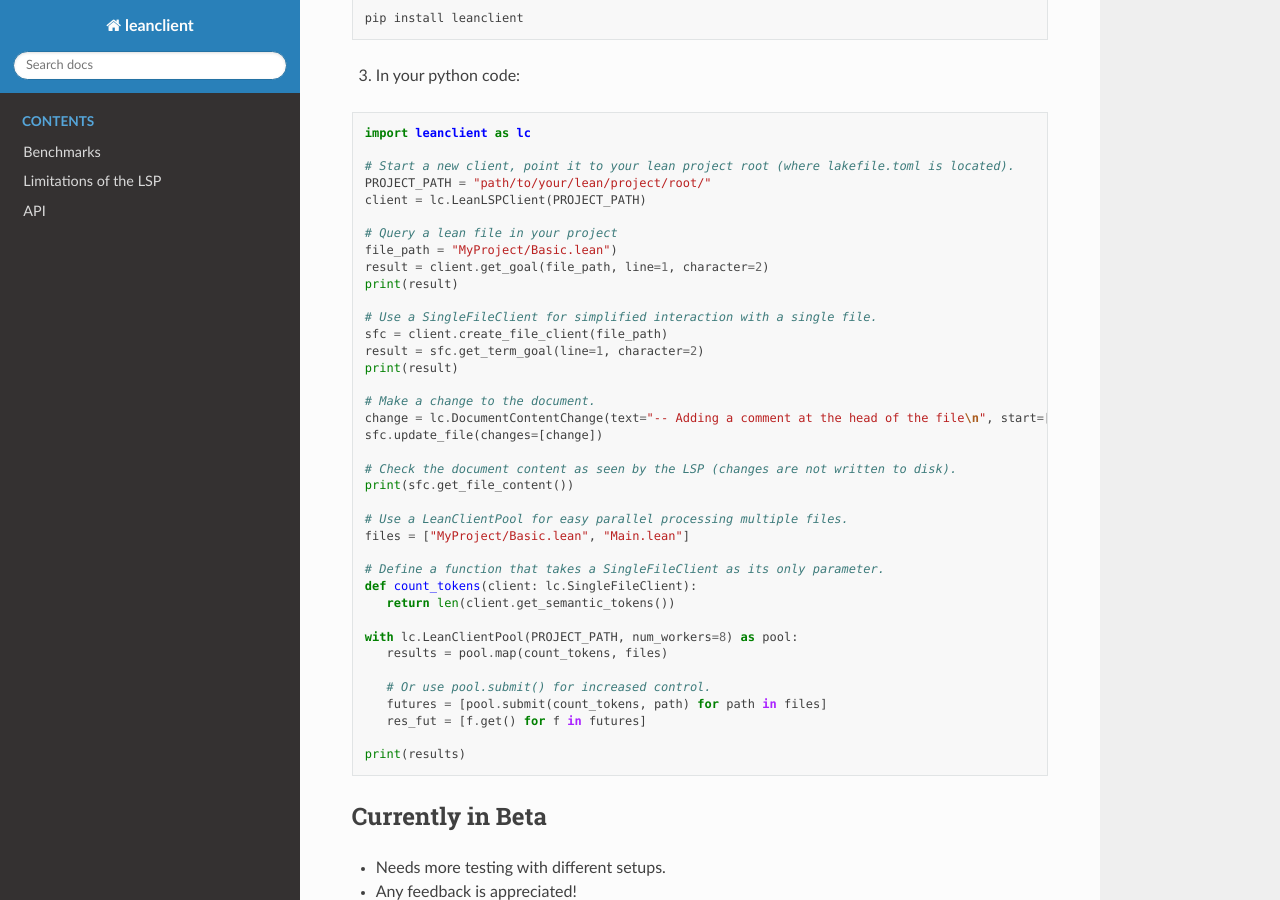
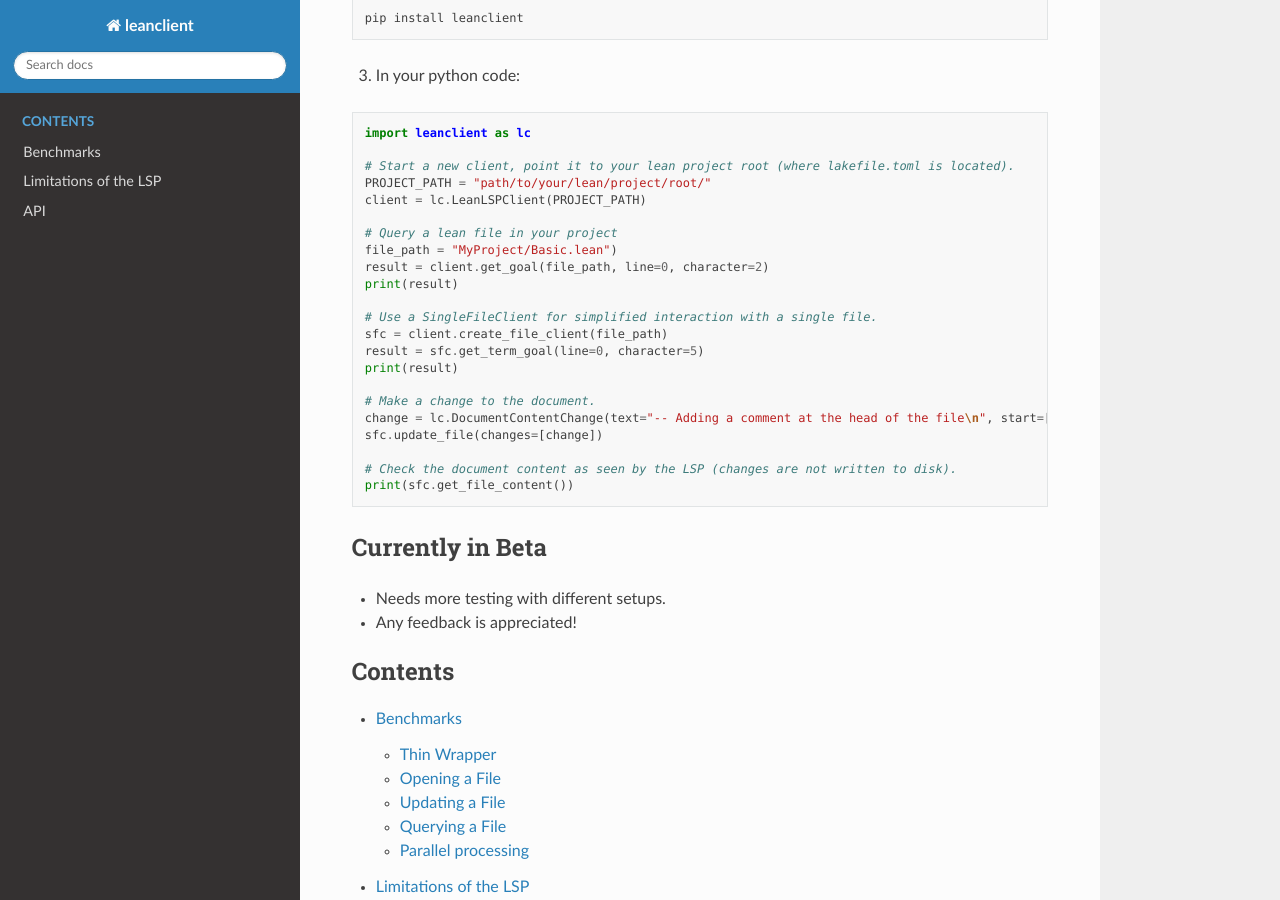
Before and after one commit to oOo0oOo/leanclient, a Sphinx documentation site: the page built from docs/source/index.rst, in a window 1280 px wide and 900 px high, scrolled down 835 px. Built offline with Sphinx 7.4.7 and the Read the Docs theme 3.1.0, drawn with Linux system fonts in a browser that asks for light colours.

Commit message:
[docs] Pool is not supported well on Windows

```diff
--- a/docs/source/index.rst
+++ b/docs/source/index.rst
@@ -49,12 +49,12 @@
 
    # Query a lean file in your project
    file_path = "MyProject/Basic.lean")
-   result = client.get_goal(file_path, line=1, character=2)
+   result = client.get_goal(file_path, line=0, character=2)
    print(result)
 
    # Use a SingleFileClient for simplified interaction with a single file.
    sfc = client.create_file_client(file_path)
-   result = sfc.get_term_goal(line=1, character=2)
+   result = sfc.get_term_goal(line=0, character=5)
    print(result)
 
    # Make a change to the document.
@@ -63,22 +63,6 @@
 
    # Check the document content as seen by the LSP (changes are not written to disk).
    print(sfc.get_file_content())
-
-   # Use a LeanClientPool for easy parallel processing multiple files.
-   files = ["MyProject/Basic.lean", "Main.lean"]
-
-   # Define a function that takes a SingleFileClient as its only parameter.
-   def count_tokens(client: lc.SingleFileClient):
-      return len(client.get_semantic_tokens())
-
-   with lc.LeanClientPool(PROJECT_PATH, num_workers=8) as pool:
-      results = pool.map(count_tokens, files)
-
-      # Or use pool.submit() for increased control.
-      futures = [pool.submit(count_tokens, path) for path in files]
-      res_fut = [f.get() for f in futures]
-
-   print(results)
 
 
 Currently in Beta
```
Also changed, not shown: README.md (+4 -17 lines), 1 other file.
